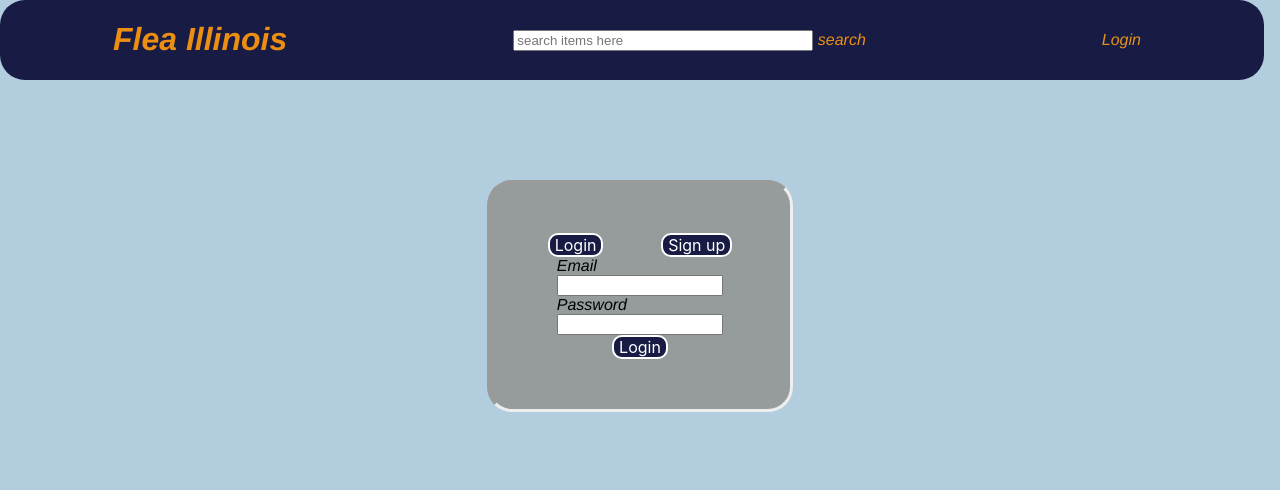
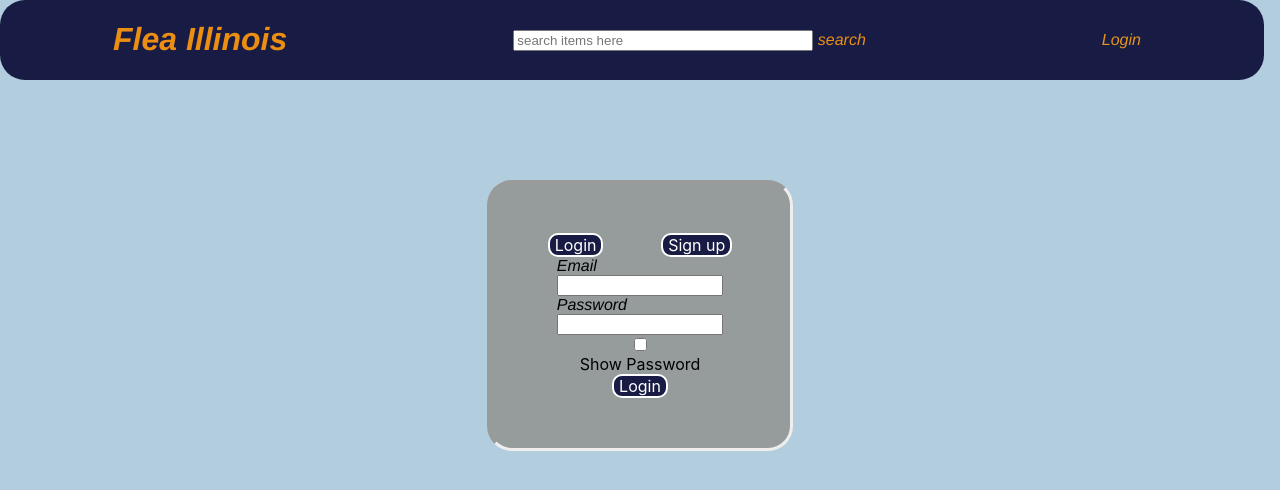
Before and after one commit to FlaviusBelisarius/FleaIllinois, a React (Create React App) app in the folder frontend/: page /login in a window 1280 px wide. Shown: the top 490 px of the page. Built offline with nearby package versions, Linux system fonts and the light colour scheme; no server answers.

Commit message:
toggle pwd visibility

```diff
--- a/frontend/src/login/LoginForm.js
+++ b/frontend/src/login/LoginForm.js
@@ -22,6 +22,15 @@ const LoginForm = () => {
         setIsLoading(false)
     }
 
+    const toggle = async () => {
+        var x = document.getElementById("password");
+        if (x.type === "password") {
+          x.type = "text";
+        } else {
+          x.type = "password";
+        }
+    }
+
     return (
         <form onSubmit={handleSubmit}>
             <div className="container-login-form">
@@ -31,8 +40,9 @@ const LoginForm = () => {
                     </div>
                     <div className="form-group">
                         <label htmlFor="password">Password</label>
-                        <input type="text" name="password" id="password" onChange={e => setPassword(e.target.value)}/>
+                        <input type="password" name="password" id="password" onChange={e => setPassword(e.target.value)}/>
                     </div>
+                    <input type="checkbox" onClick={toggle}/>Show Password
                     {isLoading
                         ?<Link to="" className="link-submit" onClick={handleSubmit}> Loading</Link>
                         :<Link to="" className="link-submit" onClick={handleSubmit}> Login</Link>
--- a/frontend/src/login/SignupForm.js
+++ b/frontend/src/login/SignupForm.js
@@ -25,6 +25,21 @@ const LoginForm = () => {
         setIsLoading(false)
     }
 
+    const toggle = async () => {
+        var x = document.getElementById("password");
+        if (x.type === "password") {
+          x.type = "text";
+        } else {
+          x.type = "password";
+        }
+        var y = document.getElementById("confirm-password");
+        if (y.type === "password") {
+          y.type = "text";
+        } else {
+          y.type = "password";
+        }
+    }
+
     return (
         <form onSubmit={handleSubmit}>
             <div className="container-login-form">
@@ -34,12 +49,13 @@ const LoginForm = () => {
                     </div>
                     <div className="form-group">
                         <label htmlFor="password">Password</label>
-                        <input type="text" name="password" id="password" onChange={e => setPassword(e.target.value)}/>
+                        <input type="password" name="password" id="password" onChange={e => setPassword(e.target.value)}/>
                     </div>
                     <div className="form-group">
                         <label htmlFor="confirm-password">Confirm Password</label>
-                        <input type="text" name="confirm-password" id="confirm-password" onChange={e => setConfirmPassword(e.target.value)}/>
+                        <input type="password" name="confirm-password" id="confirm-password" onChange={e => setConfirmPassword(e.target.value)}/>
                     </div>
+                    <input type="checkbox" onClick={toggle}/>Show Password
                     {isLoading
                         ?<Link to="" className="link-submit" onClick={handleSubmit}> Loading</Link>
                         :<Link to="" className="link-submit" onClick={handleSubmit}>Create Account</Link>
```
